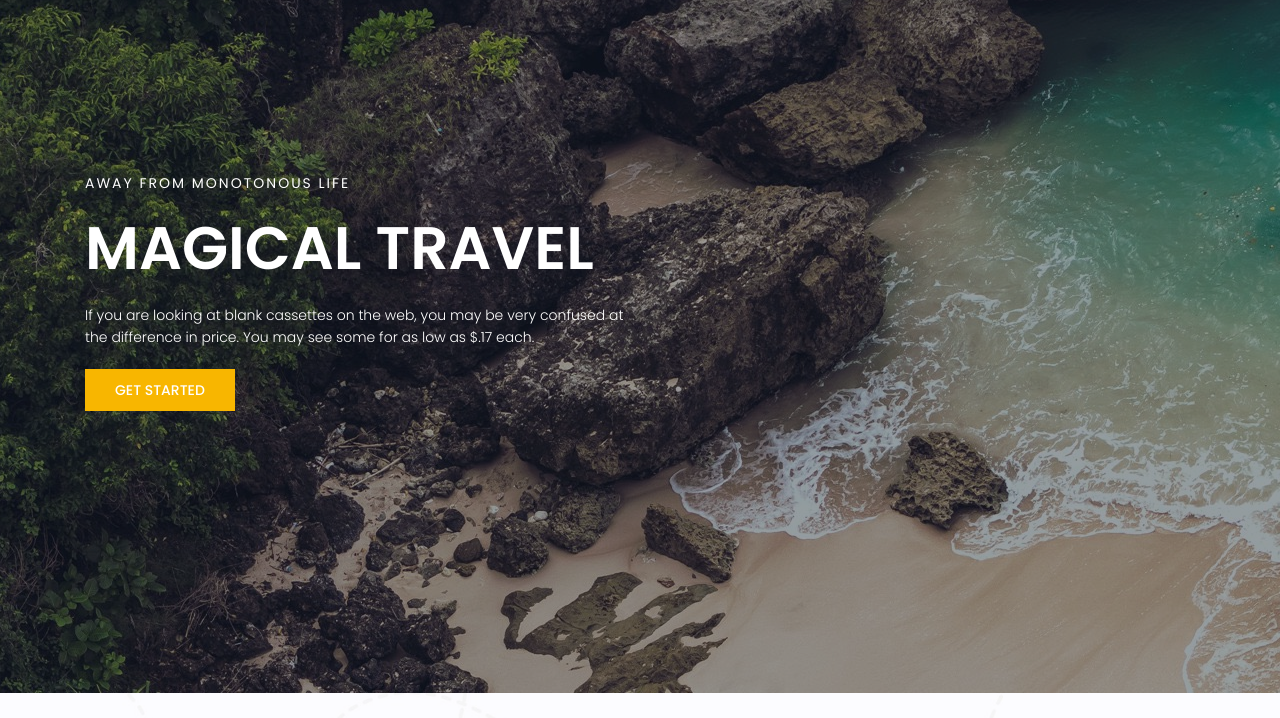
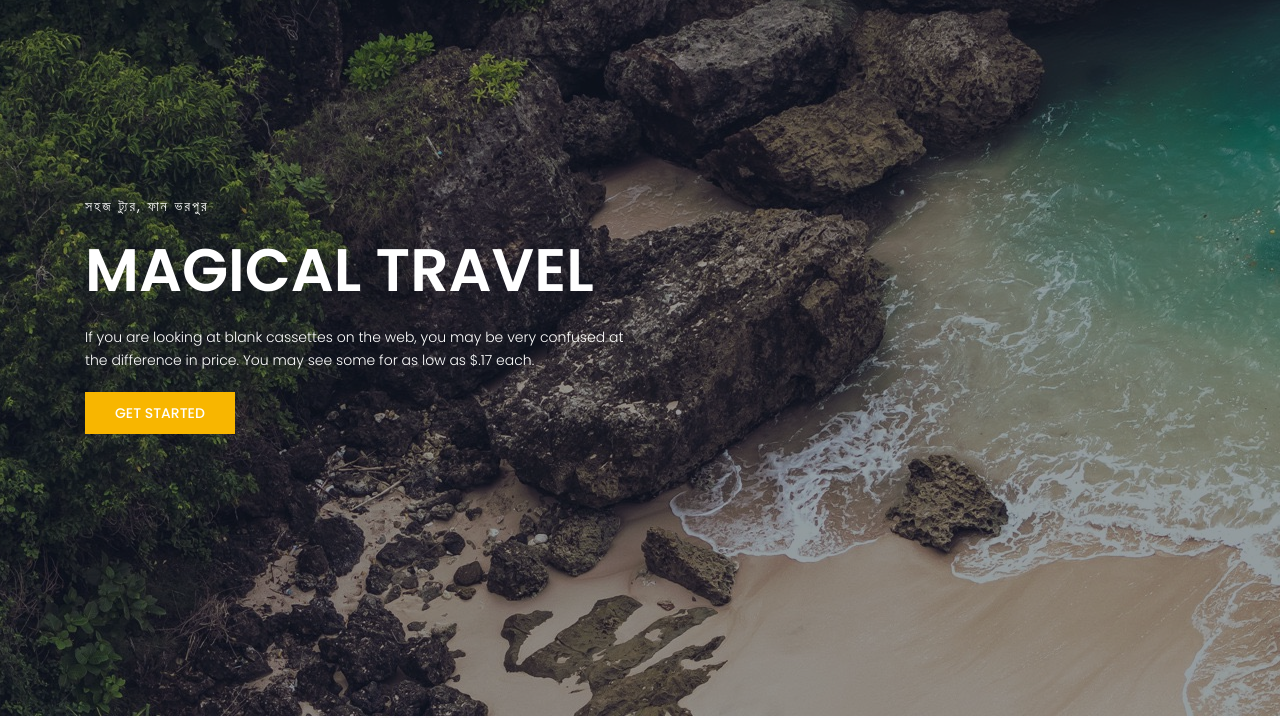
Before and after one commit to hulabila/hulabila.github.io, a plain HTML site: page index.html in a window 1280 px wide. Shown: the part 107-825 px from the top of the page. Drawn offline with Linux system fonts and the light colour scheme; some packages are replaced by stand-ins of ours.

Commit message:
Testing bengali

```diff
--- a/index.html
+++ b/index.html
@@ -20,7 +20,7 @@
 			<!--
 			CSS
 			============================================= -->
-			<link rel="stylesheet" href="css/linearicons.css">
+			<link rel="stylesheet" href="css/linearicons.css">x
 			<link rel="stylesheet" href="css/font-awesome.min.css">
 			<link rel="stylesheet" href="css/bootstrap.css">
 			<link rel="stylesheet" href="css/magnific-popup.css">
@@ -93,7 +93,7 @@
 				<div class="container">
 					<div class="row fullscreen align-items-center justify-content-between">
 						<div class="col-lg-6 col-md-6 banner-left">
-							<h6 class="text-white">Away from monotonous life</h6>
+							<h6 class="text-white">সহজ ট্যুর, ফান ভরপুর</h6>
 							<h1 class="text-white">Magical Travel</h1>
 							<p class="text-white">
 								If you are looking at blank cassettes on the web, you may be very confused at the difference in price. You may see some for as low as $.17 each.
```
